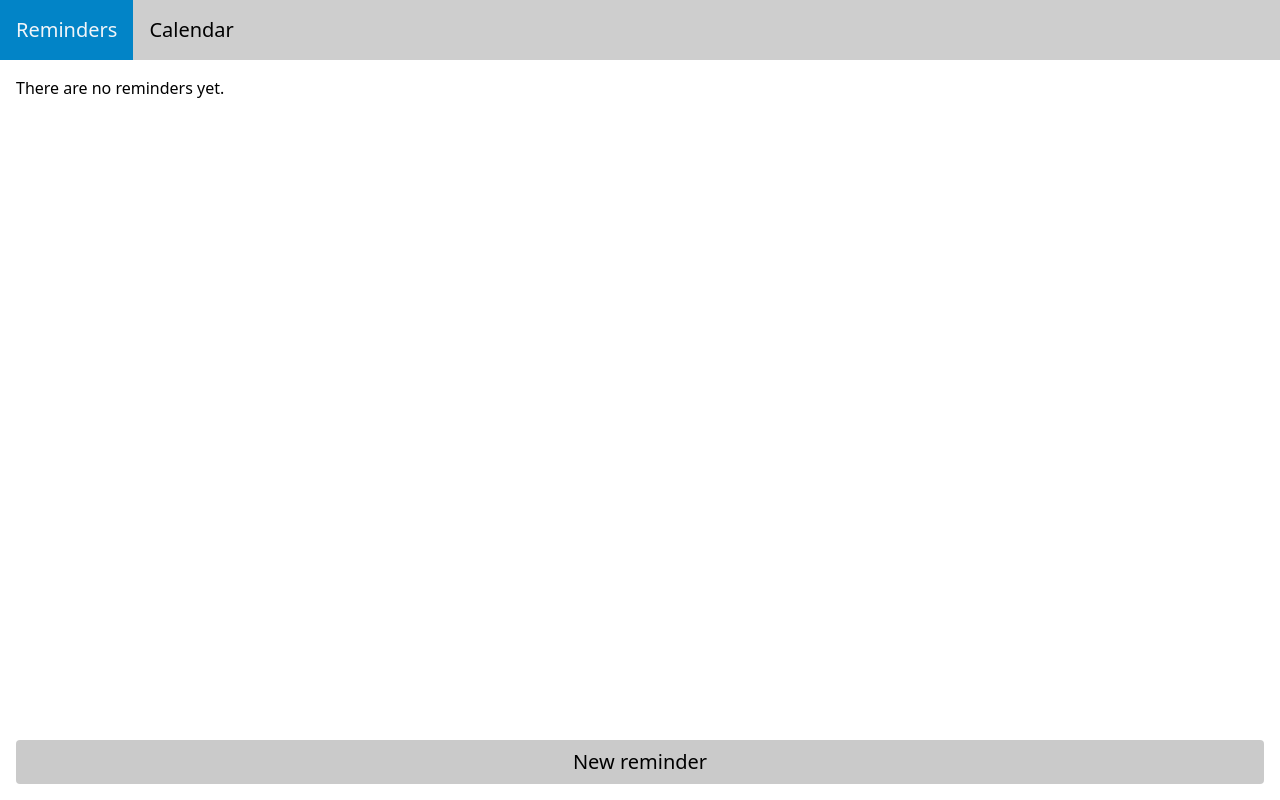
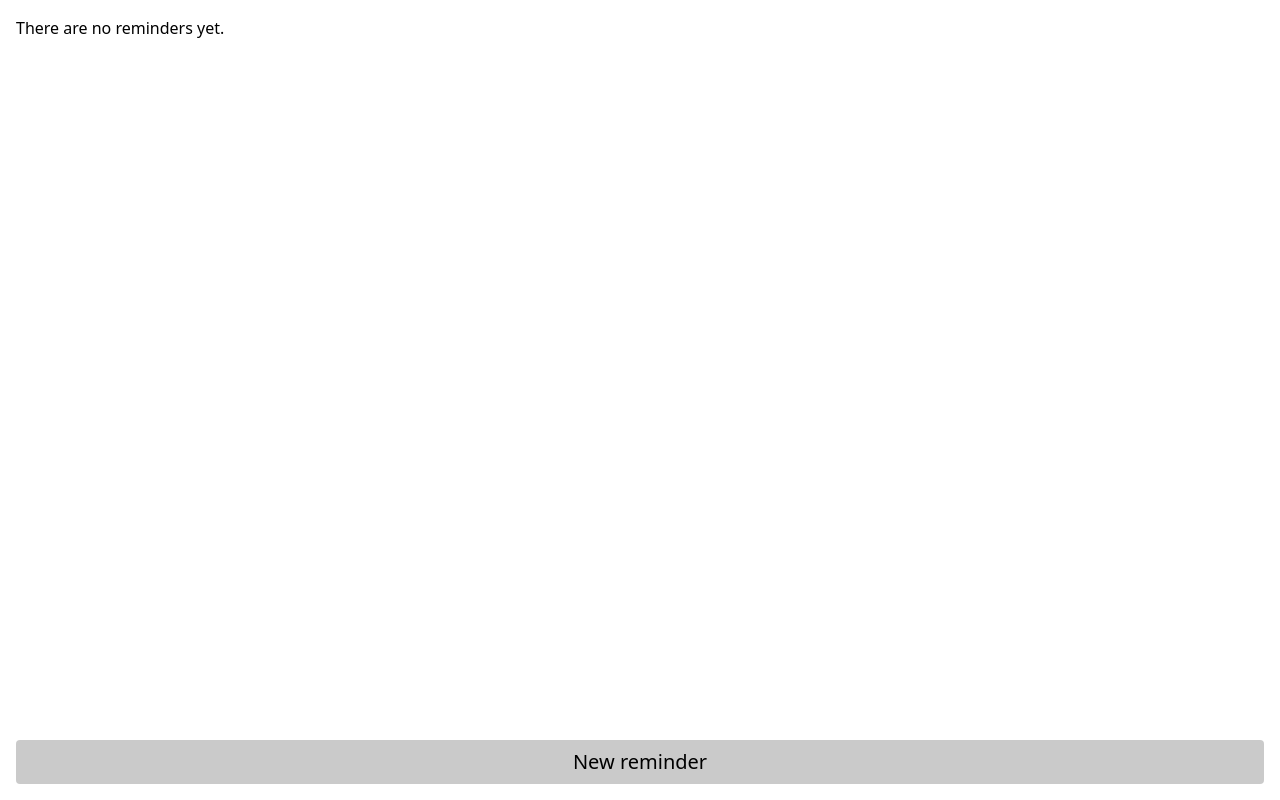
Before and after one commit to LtCocoa/Nudge, a Vue app: page / in a window 1280 px wide. Built offline with nearby package versions, Linux system fonts and the light colour scheme.

Commit message:
removed calendar view and view selector, added docs

```diff
--- a/src/App.vue
+++ b/src/App.vue
@@ -1,19 +1,7 @@
 <template>
   <div class="h-full w-full flex flex-col overflow-hidden">
-    <div class="flex justify-start bg-darker">
-      <div
-        v-for="(view, viewIndex) in views"
-        :key="viewIndex"
-        class="view-selector p-4 text-xl hover:bg-sky-600 hover:text-slate-100"
-        :class="{ 'view-selector-active': currentView == view.component }"
-        @click="switchView(viewIndex)"
-      >
-        {{ view.title }}
-      </div>
-    </div>
-
     <div class="flex flex-col flex-1 overflow-auto p-4">
-      <component :is="currentView" />
+      <ListView />
     </div>
   </div>
 </template>
@@ -21,40 +9,9 @@
 <script setup lang="ts">
 import { useAppStore } from './stores/Store';
 import ListView from './views/ListView.vue';
-import CalendarView from './views/CalendarView.vue';
-import { shallowRef } from 'vue';
-
-const views = [
-  {
-    component: ListView,
-    title: 'Reminders',
-  },
-  {
-    component: CalendarView,
-    title: 'Calendar'
-  },
-] as const;
 
 const store = useAppStore();
-const currentView = shallowRef(ListView);
-
-function switchView(index: number) {
-  currentView.value = views[index].component;
-}
 
 store.getAppData();
 
 </script>
-
-<style>
-.view-selector {
-  transition: background-color .1s ease-in-out;
-  cursor: pointer;
-  user-select: none;
-}
-
-.view-selector-active {
-  background-color: rgb(0, 135, 202);
-  color: rgb(238, 242, 247);
-}
-</style>
--- a/src/components/ReminderItem.vue
+++ b/src/components/ReminderItem.vue
@@ -1,5 +1,5 @@
 <template>
-  <div class="reminder-container gap-3">
+  <div class="reminder-container gap-3 select-none">
     <div class="flex flex-1 flex-col min-w-72 overflow-hidden">
       <div class="font-medium">
         {{ reminder.title }}
@@ -46,7 +46,7 @@ const props = defineProps<ReminderItemProps>();
 
 <style scoped>
 .reminder-container {
-  @apply flex rounded-md border-2 border-gray-200 mr-2 items-center py-3 px-5 cursor-default relative;
+  @apply flex rounded-md shadow-md bg-zinc-50 mr-2 items-center py-3 px-5 cursor-default relative;
 }
 
 .reminder-delete {
--- a/src/stores/Store.ts
+++ b/src/stores/Store.ts
@@ -11,8 +11,22 @@ export const useAppStore = defineStore('app', {
     reminders: []
   }),
   getters: {
-    sortedReminders: (state) => {
+    sorted: (state) => {
       return state.reminders.sort((a, b) => Number(new Date(a.date)) - Number(new Date(b.date)));
+    },
+    allCount: (state) => {
+      return state.reminders.length;
+    },
+    thisDay: (state) => {
+      return state.reminders.filter(reminder => {
+        if (!reminder.date) return false;
+        const dateStart = new Date(reminder.date);
+        dateStart.setHours(0, 0, 0, 0);
+        const dateEnd = new Date(reminder.date);
+        dateEnd.setHours(23, 59, 59, 59);
+
+        return reminder.date > dateStart && reminder.date < dateEnd;
+      });
     }
   },
   actions: {
--- a/src/views/ListView.vue
+++ b/src/views/ListView.vue
@@ -1,13 +1,15 @@
 <template>
   <div v-if="!hasReminders">
-    <span>
-      There are no reminders yet.
-    </span>
+    <span>There are no reminders yet.</span>
+  </div>
+  <div v-else>
+    <div>All reminders</div>
+    <div>{{ reminderCountText }}</div>
   </div>
 
   <div class="my-3 overflow-y-scroll flex-1 flex flex-col gap-2 px-4">
     <ReminderItem
-      v-for="reminder in store.sortedReminders"
+      v-for="reminder in reminders.sorted"
       :key="reminder.id"
       :reminder
     />
@@ -49,10 +51,15 @@ import ModalWindow from '../components/ModalWindow.vue';
 import CreateReminder from '../components/CreateReminder.vue';
 import ReminderItem from '../components/ReminderItem.vue';
 
-const store = useAppStore();
+const reminders = useAppStore();
 
 const hasReminders = computed(() => {
-  return store.reminders?.length > 0;
+  return reminders.reminders?.length > 0;
+});
+
+const reminderCountText = computed(() => {
+  const count = reminders.allCount;
+  return `${count} ${count > 1 ? 'reminders' : 'reminder'}`;
 });
 
 </script>
```
Also changed, not shown: 5 other files (tests, documents, lock files or other folders).
